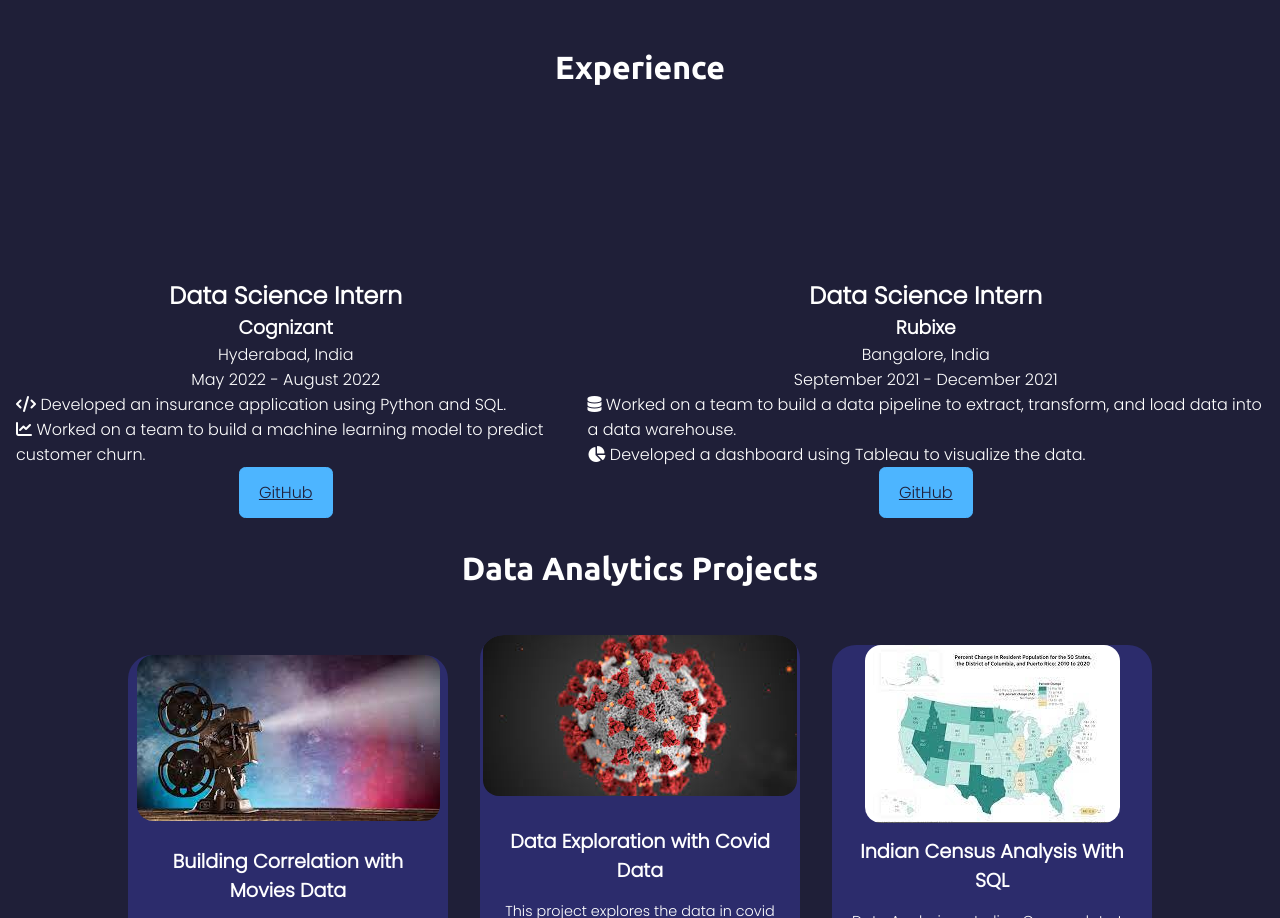
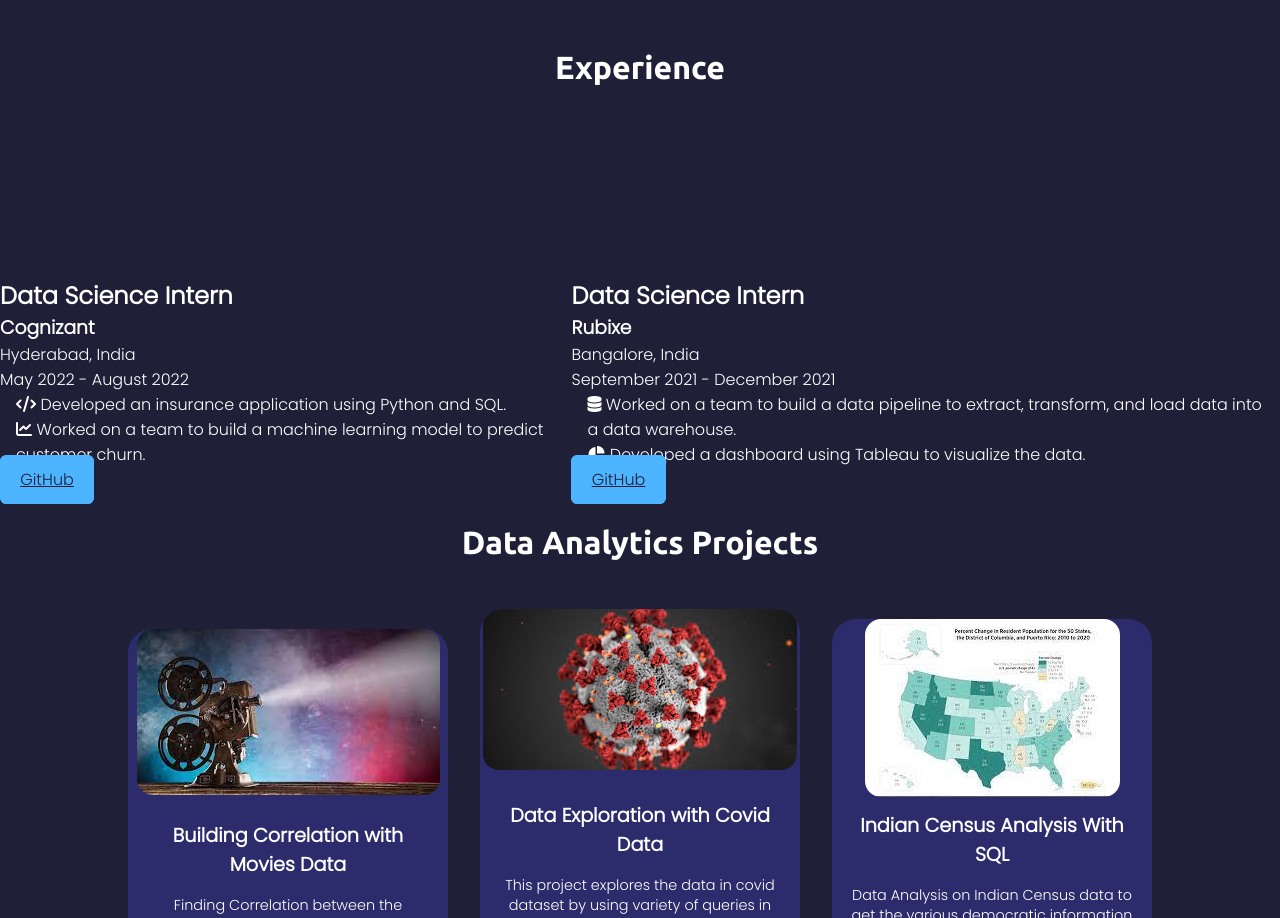
Before and after one commit to shrpadma2/shrpadma.github.io, a plain HTML site: page index.html in a window 1280 px wide. Shown: the part 1472-2390 px from the top of the page. Drawn offline with Linux system fonts and the light colour scheme.

Commit message:
Update index.html

```diff
--- a/index.html
+++ b/index.html
@@ -141,10 +141,12 @@
 
     </section>
 
+
+
  <section id="experience">
     <h1 class="t-center my-2 t-white f-2">Experience</h1>
     <div class="experience-container flex s-around">
-    <div class="experience-item flex f-col s-center items-center">
+      <div class="experience-item w-100">
         <div class="image-container p-one">
           <img src="./Images/cognizant.png" alt="">
         </div>
@@ -158,7 +160,7 @@
         </ul>
         <a href="https://github.com/shrpadma2/Cognizant_Internship" class="btn live poppins">GitHub</a>
       </div>
-    <div class="experience-item flex f-col s-center items-center">
+      <div class="experience-item w-100">
         <div class="image-container p-one">
           <img src="./Images/rubixe.png" alt="">
         </div>
@@ -174,6 +176,8 @@
       </div>
     </div>
 </section>
+
+
 
 
 
```
Lines whose indentation alone changed are shown as unchanged.
